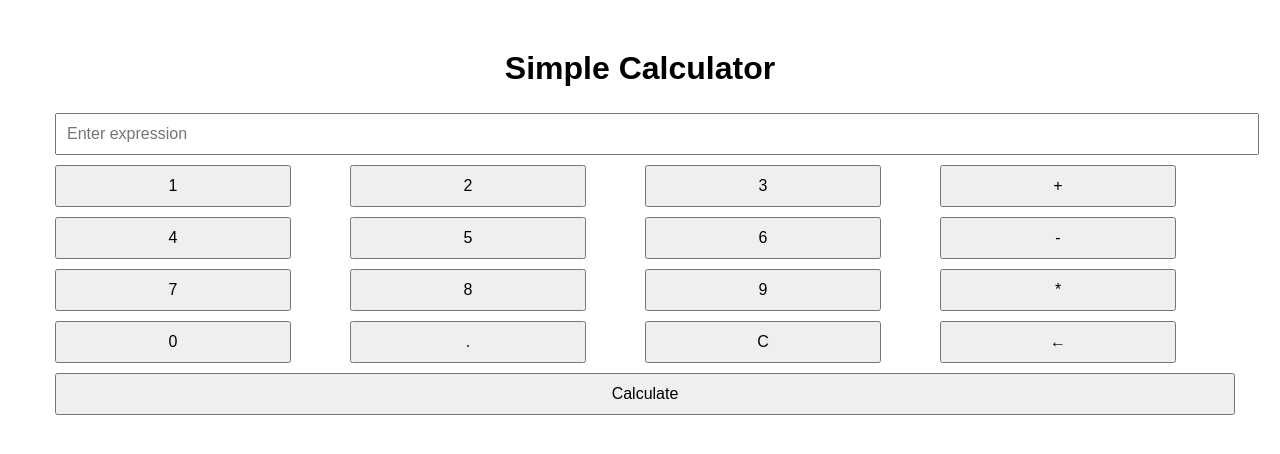
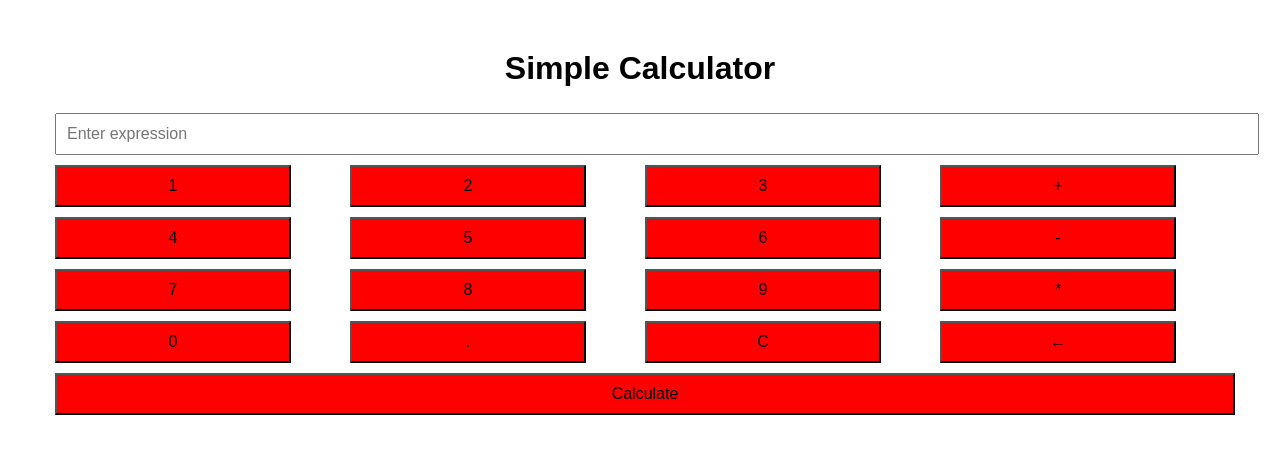
Before and after one commit to GiftsonJe/Advance_software_engineering, a Flask app: page / in a window 1280 px wide. Shown: the top 454 px of the page. Run offline with Flask 3, Linux system fonts and the light colour scheme.

Commit message:
Update styles.css

```diff
--- a/static/styles.css
+++ b/static/styles.css
@@ -2,7 +2,6 @@ body {
     font-family: Arial, sans-serif;
     text-align: center;
     margin: 50px;
-    background-color:DodgerBlues;
 }
 
 input {
@@ -21,6 +20,7 @@ button {
     padding: 10px;
     font-size: 16px;
     margin: 5px;
+    background-color: red;
 }
 .calculate-button {
     width: 100%;
```
